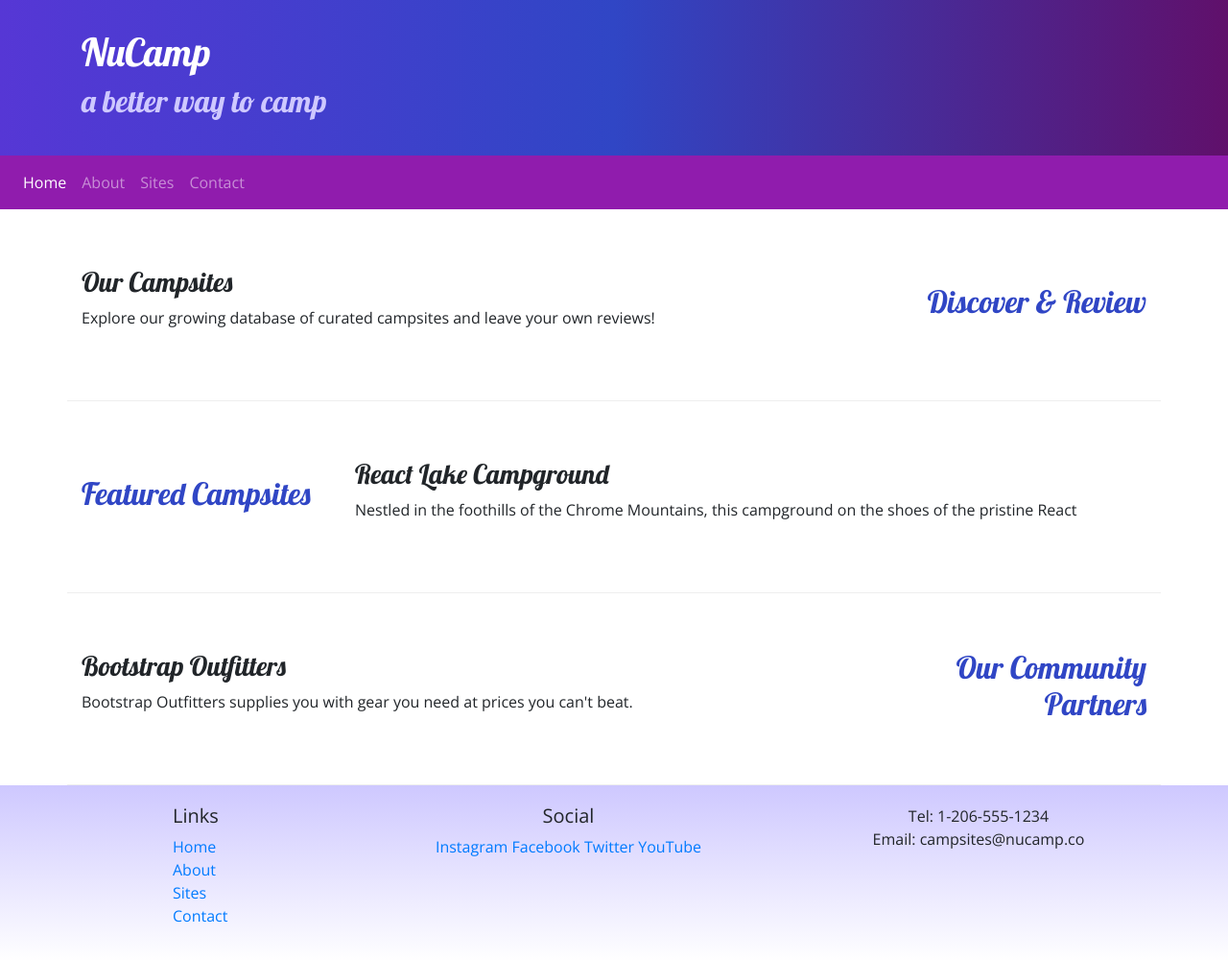
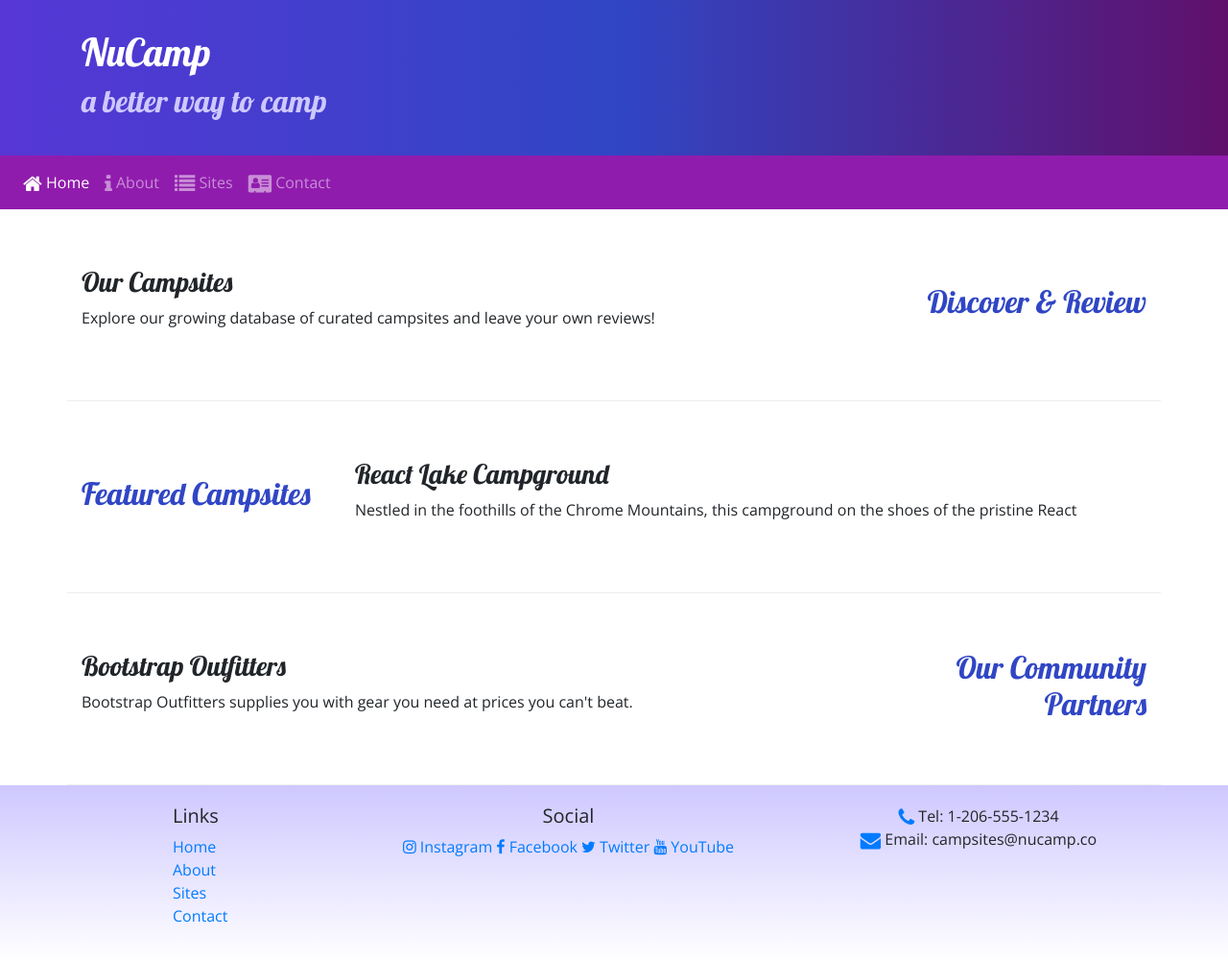
Before and after one commit to codecaviette/nucampsite-bootstrap, a website: page index.html in a window 1280 px wide. Shown: the whole page at 96% size. Drawn offline with nearby package versions, Linux system fonts and the light colour scheme.

Commit message:
Icon Fonts

```diff
--- a/index.html
+++ b/index.html
@@ -10,8 +10,9 @@
      <link rel="stylesheet" href="node_modules/bootstrap/dist/css/bootstrap.min.css" />
 
      <!-- Additional CSS must be placed after Bootstrap CSS-->
-    <link rel="stylesheet" href="https://fonts.googleapis.com/css?family=Lobster|Open+Sans" />
-    <link rel="stylesheet" href="css/styles.css" />
+     <link rel="stylesheet" href="node_modules/font-awesome/css/font-awesome.min.css"/>
+     <link rel="stylesheet" href="https://fonts.googleapis.com/css?family=Lobster|Open+Sans" />
+     <link rel="stylesheet" href="css/styles.css" />
 
     <title>NuCamp: A Better Way to Camp</title>
 </head>
@@ -38,10 +39,10 @@
 
         <div class="collapse navbar-collapse" id="nucampNavbar">
             <ul class = "navbar-nav">
-                <li class="nav-item active"> <a class="nav-link" href="#"> Home </a></li>
-                <li class = "nav-item"> <a class = "nav-link" href="aboutus.html"> About </a></li>
-                <li class = "nav-item"> <a class = "nav-link" href="#"> Sites </a></li>
-                <li class = "nav-item"> <a class="nav-link" href="#"> Contact </a> </li>
+                <li class="nav-item active"> <a class="nav-link" href="#"> <i class="fa fa-home fa-lg"> </i> Home </a></li>
+                <li class = "nav-item"> <a class = "nav-link" href="aboutus.html"> <i class="fa fa-info fa-lg"></i> About </a></li>
+                <li class = "nav-item"> <a class = "nav-link" href="#"> <i class="fa fa-list fa-lg"></i> Sites </a></li>
+                <li class = "nav-item"> <a class="nav-link" href="#"> <i class="fa fa-address-card fa-lg"></i> Contact </a> </li>
             </ul>
         </div>
     </div>
@@ -88,22 +89,22 @@
             <div class ="col-4 col-sm-2 offset-1">
                 <h5>Links</h5>
                 <ul class="list-unstyled">
-                    <li><a href="#">Home</a></li>
-                    <li><a href="#">About</a></li>
-                    <li><a href="#">Sites</a></li>
-                    <li><a href="#">Contact</a></li>
+                    <li><a href="#"> Home</a></li>
+                    <li><a href="#"> About</a></li>
+                    <li><a href="#"> Sites</a></li>
+                    <li><a href="#"> Contact</a></li>
                 </ul>
             </div>
             <div class="col-6 col-sm-5 text-center" >
                 <h5>Social</h5>
-                <a href="http://instagram.com/">Instagram</a>
-                <a href="http://facebook.com/">Facebook</a>
-                <a href="http://twitter.com/">Twitter</a>
-                <a href="http://youtube.com/">YouTube</a>
+                <a href="http://instagram.com/"> <i class="fa fa-instagram"></i> Instagram</a>
+                <a href="http://facebook.com/"><i class="fa fa-facebook"></i> Facebook</a>
+                <a href="http://twitter.com/"><i class="fa fa-twitter"></i> Twitter</a>
+                <a href="http://youtube.com/"><i class="fa fa-youtube"></i> YouTube</a>
             </div>
             <div class = "col-sm-4 text-center">
-                Tel: 1-206-555-1234<br />
-                Email: campsites@nucamp.co
+                <i class="fa fa-phone fa-lg text-primary"> </i> Tel: 1-206-555-1234<br />
+                <i class="fa fa-envelope fa-lg text-primary"> </i> Email: campsites@nucamp.co
             </div>
         </div>
     </div>
--- a/package.json
+++ b/package.json
@@ -15,6 +15,7 @@
   },
   "dependencies": {
     "bootstrap": "^4.0.0",
+    "font-awesome": "^4.7.0",
     "jquery": "^3.3.1",
     "popper.js": "^1.12.9"
   }
```
Also changed, not shown: aboutus.html (+15 -12 lines), 1 other file.
